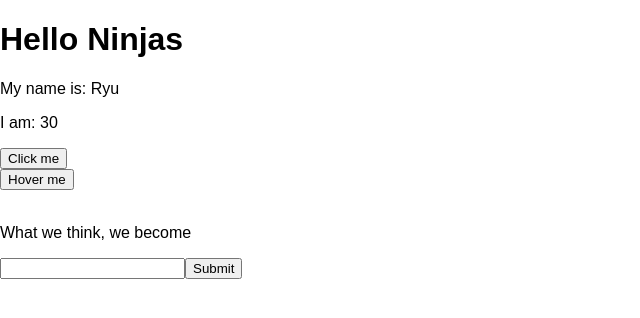
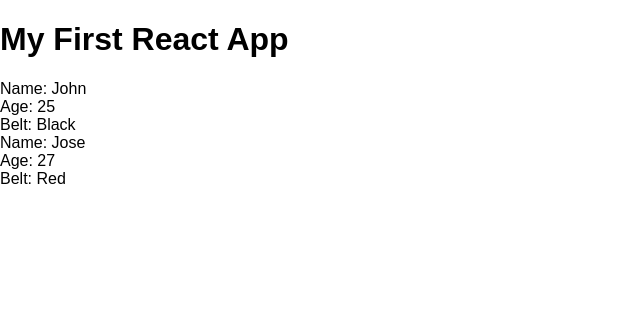
Before and after one commit to Exia01/React, a React (Create React App) app in the folder firstApp/client/: page / in a window 1280 px wide. Shown: the top 318 px of the page, without its empty margins (0-640 px from the left). Built offline with nearby package versions, Linux system fonts and the light colour scheme.

Commit message:
Added Ninja component

```diff
--- a/firstApp/client/src/App.css
+++ b/firstApp/client/src/App.css
@@ -0,0 +1 @@
+/* This is the css file for app  */
--- a/firstApp/client/src/App.js
+++ b/firstApp/client/src/App.js
@@ -1,63 +1,19 @@
 import React, { Component } from 'react';
-// import logo from './logo.svg';
 import './App.css';
 
+import Ninja from './components/NinjaComponent/Ninja';
+/* This app component is connected to the index.js
+On the render return, we can only have one "div returning"
+However, we can still embed divs inside of it.
+*/
+
 class App extends Component {
-  state = {
-    name: 'Ryu',
-    age: '30'
-  }
-
-  submit(e) {
-    e.preventDefault()
-  }
-
-  handleSubmit = (e) => {
-    e.preventDefault();
-    console.log('form submitted', this.state);
-    this.form = ''
-  }
-  handleChange = (e) => {
-    this.setState({
-      name: e.target.value
-    })
-  }
-
-  /* this is bingding the date to the 'this.State'
-  we use this we we are want to bind the state to it */
-  handleClick=(e)=> {
-    this.setState({
-      name:'Yoshi'
-    })
-    console.log(this.state)
-
-  }
-  handleMouseOver(e) {
-    console.log(e.target, e.pageX)
-  }
-  handleCopy(e) {
-    console.log('Try being original for once! ;]')
-  }
   render() {
     return (
       <div className="App">
-        <div className="app-content">
-          <h1>Hello Ninjas</h1>
-          <p>My name is: {this.state.name}</p>
-          <p>I am: { this.state.age }</p>
-          <button onClick={this.handleClick}>Click me</button>
-          <br />
-          <button onMouseOver={this.handleMouseOver}>Hover me</button>
-          <br />
-          <br />
-          <p onCopy={this.handleCopy}>What we think, we become</p>
-
-          <form onSubmit={this.handleSubmit}>
-          <input type="text" onChange={this.handleChange} />
-          <button>Submit</button>
-        </form>
-
-        </div >
+        <h1>My First React App</h1>
+        <Ninja name="John" age="25" belt="Black"/>
+        <Ninja name="Jose" age="27" belt="Red"/>
       </div>
     );
   }
--- a/firstApp/client/src/TutorialVideoInitialSetup.js
+++ b/firstApp/client/src/TutorialVideoInitialSetup.js
@@ -12,6 +12,8 @@ class App extends Component {
     e.preventDefault()
   }
 
+ /*  The state is scoped and has no access to the handle submit function.
+  We bind it to the state by using the arrow function wich gives us acess to the state */
   handleSubmit = (e) => {
     e.preventDefault();
     console.log('form submitted', this.state);
@@ -33,7 +35,7 @@ class App extends Component {
 
   }
   handleMouseOver(e) {
-    console.log(e.target, e.pageX)
+    console.log(e.target, e.pageX) //logs the location of the mouse
   }
   handleCopy(e) {
     console.log('Try being original for once! ;]')
--- /dev/null
+++ b/firstApp/client/src/components/NinjaComponent/Ninja.js
@@ -0,0 +1,21 @@
+import React, { Component } from 'react';
+import './Ninja.css';
+/* We can automatically pass down the props from parent to child. */
+class Ninja extends Component {
+  render() {
+   /*  console.log(this.props); //this logs an object */
+  /*   'Destructuring' We extracted the properties from the props object; can be used wherever */
+    const {name, age, belt} = this.props
+/*     It makes it easier to assign and it also makes it reusable */
+
+    return (
+      <div className="ninja">
+        <div>Name: {name}</div>
+        <div>Age: {age}</div>
+        <div>Belt: {belt}</div>
+      </div>
+    );
+  }
+}
+
+export default Ninja;
--- a/firstApp/client/src/index.css
+++ b/firstApp/client/src/index.css
@@ -1,3 +1,5 @@
+/* This is the css that handles the css for the index.html
+ */
 body {
   margin: 0;
   padding: 0;
--- a/firstApp/client/src/index.js
+++ b/firstApp/client/src/index.js
@@ -3,6 +3,6 @@ import ReactDOM from 'react-dom';
 import './index.css';
 import App from './App';
 import registerServiceWorker from './registerServiceWorker';
-
+/* This will target the div on the index.html that is located on the public folder */
 ReactDOM.render(<App />, document.getElementById('root'));
-registerServiceWorker();
+registerServiceWorker(); /* This register worker essentially caches the application?   ...I think */
```
Also changed, not shown: firstApp/client/src/components/NinjaComponent/Ninja.css (added), firstApp/client/src/logo.svg (deleted).
